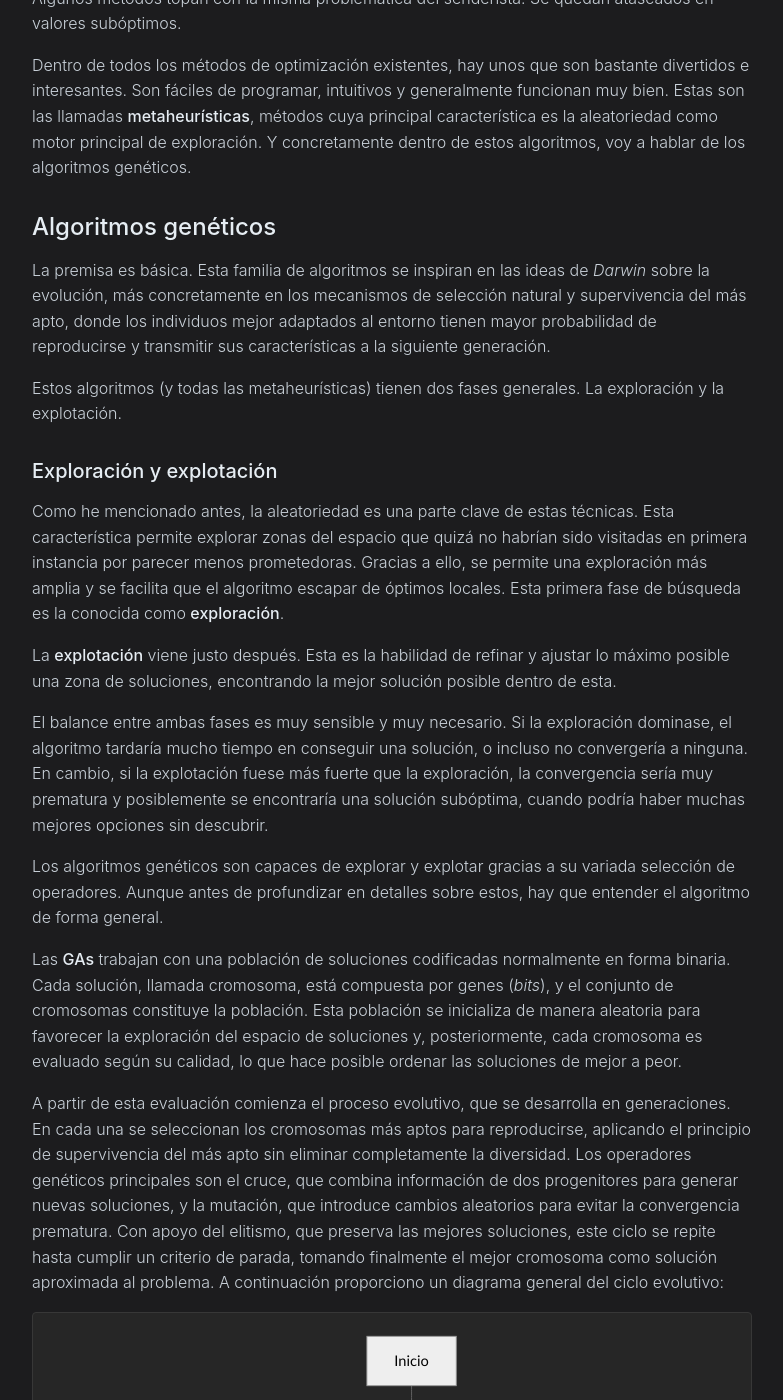
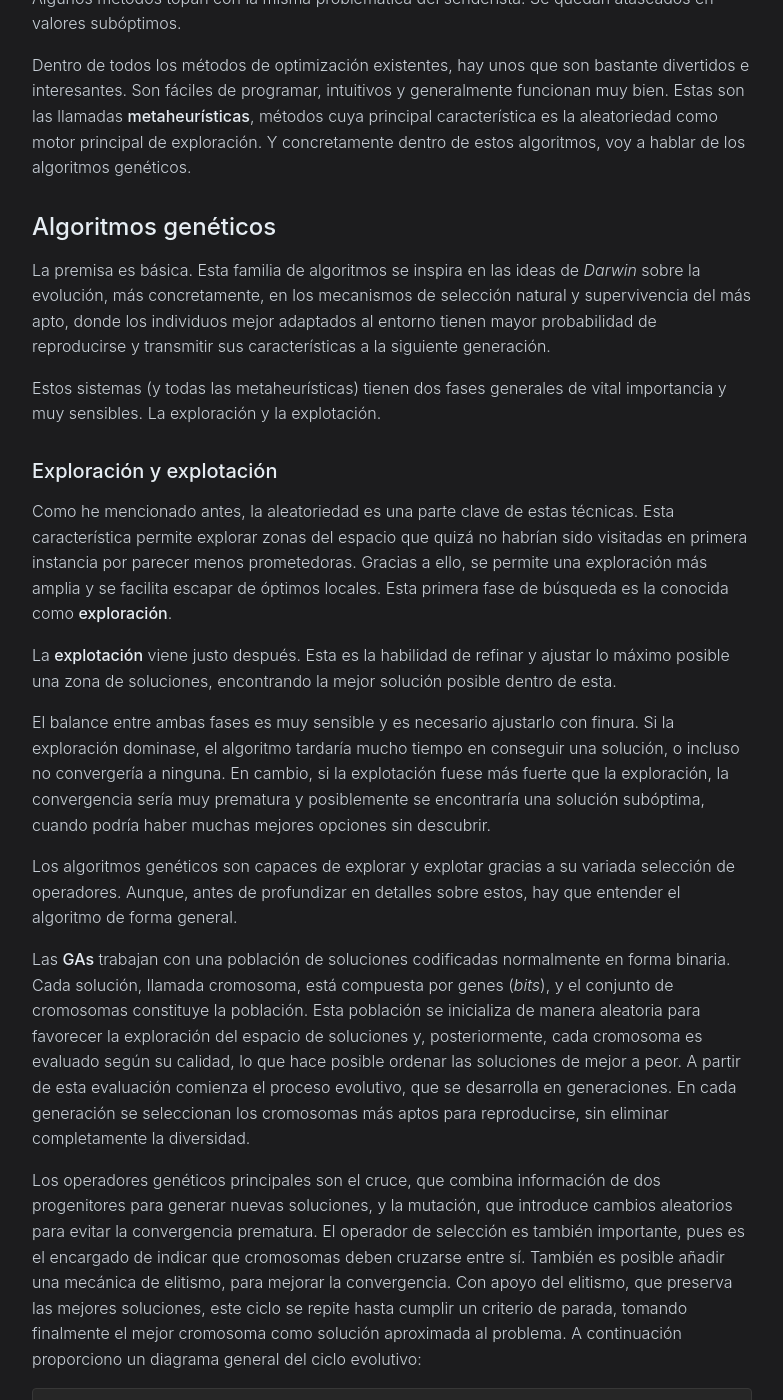
Before and after one commit to Migue8gl/Migue8gl.github.io, a Jekyll site: the page built from _posts/2025-12-30-algoritmos-geneticos.md, in a window 1280 px wide and 1400 px high, scrolled down 3543 px. Shown: the whole window, without its empty margins (248-1031 px from the left). Built offline with Jekyll 4.4.1, drawn with Linux system fonts in a browser that asks for light colours; some of the changed text lies outside the part shown.

Commit message:
fix typos

````diff
--- a/_posts/2025-12-30-algoritmos-geneticos.md
+++ b/_posts/2025-12-30-algoritmos-geneticos.md
@@ -62,23 +62,23 @@ Dentro de todos los métodos de optimización existentes, hay unos que son basta
 
 ## Algoritmos genéticos
 
-La premisa es básica. Esta familia de algoritmos se inspiran en las ideas de *Darwin* sobre la evolución, más concretamente en los mecanismos de selección natural y supervivencia del más apto, donde los individuos mejor adaptados al entorno tienen mayor probabilidad de reproducirse y transmitir sus características a la siguiente generación.
+La premisa es básica. Esta familia de algoritmos se inspira en las ideas de *Darwin* sobre la evolución, más concretamente, en los mecanismos de selección natural y supervivencia del más apto, donde los individuos mejor adaptados al entorno tienen mayor probabilidad de reproducirse y transmitir sus características a la siguiente generación.
 
-Estos algoritmos (y todas las metaheurísticas) tienen dos fases generales. La exploración y la explotación.
+Estos sistemas (y todas las metaheurísticas) tienen dos fases generales de vital importancia y muy sensibles. La exploración y la explotación.
 
 ### Exploración y explotación
 
-Como he mencionado antes, la aleatoriedad es una parte clave de estas técnicas. Esta característica permite explorar zonas del espacio que quizá no habrían sido visitadas en primera instancia por parecer menos prometedoras. Gracias a ello, se permite una exploración más amplia y se facilita que el algoritmo escapar de óptimos locales. Esta primera fase de búsqueda es la conocida como **exploración**.
+Como he mencionado antes, la aleatoriedad es una parte clave de estas técnicas. Esta característica permite explorar zonas del espacio que quizá no habrían sido visitadas en primera instancia por parecer menos prometedoras. Gracias a ello, se permite una exploración más amplia y se facilita escapar de óptimos locales. Esta primera fase de búsqueda es la conocida como **exploración**.
 
 La **explotación** viene justo después. Esta es la habilidad de refinar y ajustar lo máximo posible una zona de soluciones, encontrando la mejor solución posible dentro de esta.
 
-El balance entre ambas fases es muy sensible y muy necesario. Si la exploración dominase, el algoritmo tardaría mucho tiempo en conseguir una solución, o incluso no convergería a ninguna. En cambio, si la explotación fuese más fuerte que la exploración, la convergencia sería muy prematura y posiblemente se encontraría una solución subóptima, cuando podría haber muchas mejores opciones sin descubrir.
+El balance entre ambas fases es muy sensible y es necesario ajustarlo con finura. Si la exploración dominase, el algoritmo tardaría mucho tiempo en conseguir una solución, o incluso no convergería a ninguna. En cambio, si la explotación fuese más fuerte que la exploración, la convergencia sería muy prematura y posiblemente se encontraría una solución subóptima, cuando podría haber muchas mejores opciones sin descubrir.
 
-Los algoritmos genéticos son capaces de explorar y explotar gracias a su variada selección de operadores. Aunque antes de profundizar en detalles sobre estos, hay que entender el algoritmo de forma general.
+Los algoritmos genéticos son capaces de explorar y explotar gracias a su variada selección de operadores. Aunque, antes de profundizar en detalles sobre estos, hay que entender el algoritmo de forma general.
 
-Las **GAs** trabajan con una población de soluciones codificadas normalmente en forma binaria. Cada solución, llamada cromosoma, está compuesta por genes (*bits*), y el conjunto de cromosomas constituye la población. Esta población se inicializa de manera aleatoria para favorecer la exploración del espacio de soluciones y, posteriormente, cada cromosoma es evaluado según su calidad, lo que hace posible ordenar las soluciones de mejor a peor.
+Las **GAs** trabajan con una población de soluciones codificadas normalmente en forma binaria. Cada solución, llamada cromosoma, está compuesta por genes (*bits*), y el conjunto de cromosomas constituye la población. Esta población se inicializa de manera aleatoria para favorecer la exploración del espacio de soluciones y, posteriormente, cada cromosoma es evaluado según su calidad, lo que hace posible ordenar las soluciones de mejor a peor. A partir de esta evaluación comienza el proceso evolutivo, que se desarrolla en generaciones. En cada generación se seleccionan los cromosomas más aptos para reproducirse, sin eliminar completamente la diversidad.
 
-A partir de esta evaluación comienza el proceso evolutivo, que se desarrolla en generaciones. En cada una se seleccionan los cromosomas más aptos para reproducirse, aplicando el principio de supervivencia del más apto sin eliminar completamente la diversidad. Los operadores genéticos principales son el cruce, que combina información de dos progenitores para generar nuevas soluciones, y la mutación, que introduce cambios aleatorios para evitar la convergencia prematura. Con apoyo del elitismo, que preserva las mejores soluciones, este ciclo se repite hasta cumplir un criterio de parada, tomando finalmente el mejor cromosoma como solución aproximada al problema. A continuación proporciono un diagrama general del ciclo evolutivo:
+Los operadores genéticos principales son el cruce, que combina información de dos progenitores para generar nuevas soluciones, y la mutación, que introduce cambios aleatorios para evitar la convergencia prematura. El operador de selección es también importante, pues es el encargado de indicar que cromosomas deben cruzarse entre sí. También es posible añadir una mecánica de elitismo, para mejorar la convergencia. Con apoyo del elitismo, que preserva las mejores soluciones, este ciclo se repite hasta cumplir un criterio de parada, tomando finalmente el mejor cromosoma como solución aproximada al problema. A continuación proporciono un diagrama general del ciclo evolutivo:
 
 ```mermaid
 graph TD
@@ -314,7 +314,7 @@ def fitness_knapsack_soft(
 
 ### Resolución
 
-Vamos a comparar el **GA** con varios tamaños de problema y distintas restricciones con la función de evaluación suave y la dura. Además vamos a compararlo un algoritmo *Greedy* para analizar las diferencias en calidad de solución, tiempo de cómputo y cumplimiento de restricciones. El algoritmo *Greedy* es muy simple. Utiliza una heurística básica de ordenación y va escogiendo el mejor camino posible en cada paso hasta completar la solución final. Es muy rápido y, dependiendo de la heurística elegida, muy competente.
+Vamos a comparar el **GA** con varios tamaños de problema y distintas restricciones con la función de evaluación suave y la dura. Además vamos a compararlo con un algoritmo *Greedy* para analizar las diferencias en calidad de solución, tiempo de cómputo y cumplimiento de restricciones. El algoritmo *Greedy* es muy simple. Utiliza una heurística básica de ordenación y va escogiendo el mejor camino posible en cada paso hasta completar la solución final. Es muy rápido y, dependiendo de la heurística elegida, muy competente.
 
 ```python
 class Greedy:
@@ -479,7 +479,7 @@ Total value: 40.175288587973824
 Max capacity: 20
 ```
 
-Las penalización dura sigue sin converger, mientras que el *GA* con *fitness* suave da los mejores resultados, con una convergencia suave y sin llegar a violar las restricciones impuestas. Los genéticos parecen una muy buena opción hasta ahora, pero probemos a cambiar una variable. Esta vez vamos a probar otra heurística en el algoritmo *Greedy*. La heurística número $3$, que ordena los objetos por el valor en relación al peso:
+La penalización dura sigue sin converger, mientras que el *GA* con *fitness* suave da los mejores resultados, con una convergencia suave y sin llegar a violar las restricciones impuestas. Los genéticos parecen una muy buena opción hasta ahora, pero probemos a cambiar una variable. Esta vez vamos a probar otra heurística en el algoritmo *Greedy*. La heurística número $3$, que ordena los objetos por el valor en relación al peso:
 
 {% include image.html
    path="/assets/images/algoritmos-geneticos/fitness_comparison_200_h3_10.png"
````
Also changed, not shown: other parts of _posts/2025-12-30-algoritmos-geneticos.md (+6 -6 lines).
